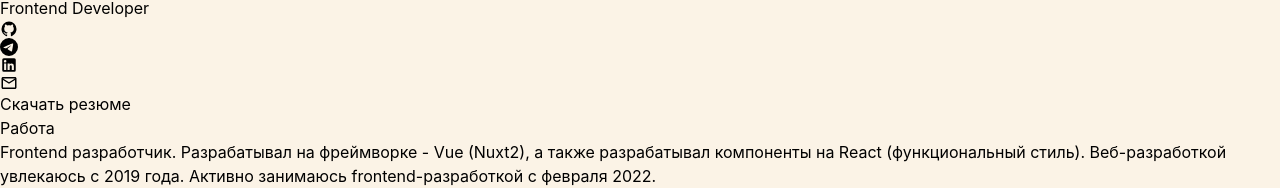
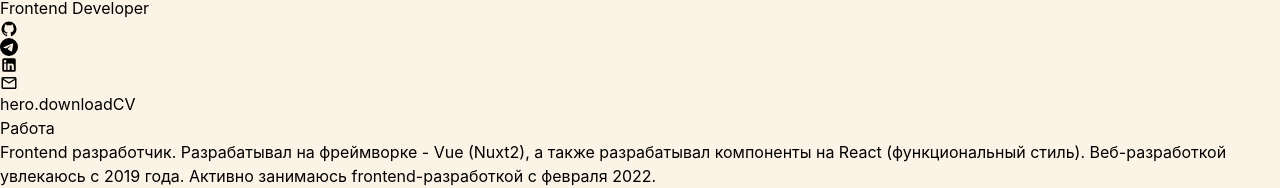
Before and after one commit to folox-12/profile, a Vue app: page / in a window 1280 px wide. Shown: the part 266-454 px from the top of the page. Built offline with nearby package versions, Linux system fonts and the light colour scheme.

Commit message:
fix: fix translate i18n

```diff
--- a/src/constants/general.ts
+++ b/src/constants/general.ts
@@ -2,7 +2,7 @@ export const LINK_TO_GIT = 'https://github.com/folox-12';
 export const EMAIL = 'd5881857@gmail.com';
 export const LINK_TO_TELEGRAM = 'https://t.me/F0lox';
 export const LINK_TO_LINKEDIN = 'https://www.linkedin.com/in/сергей-васильев-912198364/';
-export const RESUME_PATH = '/resume.pdf';
+export const CV_PATH = '/resume.pdf';
 
 export const SKILLS = [
     'JavaScript',
--- a/src/i18n/ru.json
+++ /dev/null
@@ -1,5 +0,0 @@
-{
-    "dfad": "df",
-    "fasdf": "asdf",
-    "q": "w"
-}
--- a/src/locales/en.json
+++ b/src/locales/en.json
@@ -42,7 +42,7 @@
     "hero": {
         "name": "Sergey Vasilev",
         "role": "Frontend Developer",
-        "downloadResume": "Download resume",
+        "downloadCV": "Download CV",
         "socialGithub": "GitHub",
         "socialTelegram": "Telegram",
         "socialLinkedin": "LinkedIn",
--- a/src/views/AboutView.vue
+++ b/src/views/AboutView.vue
@@ -98,7 +98,7 @@ const blocks = {
                         focus-visible:ring-2 focus-visible:ring-mintline dark:focus-visible:ring-mintline-dark focus-visible:outline-none
                         "
                     >
-                        {{ t('hero.downloadResume') }}
+                        {{ t('hero.downloadCV') }}
                     </a>
                 </div>
             </div>
```
